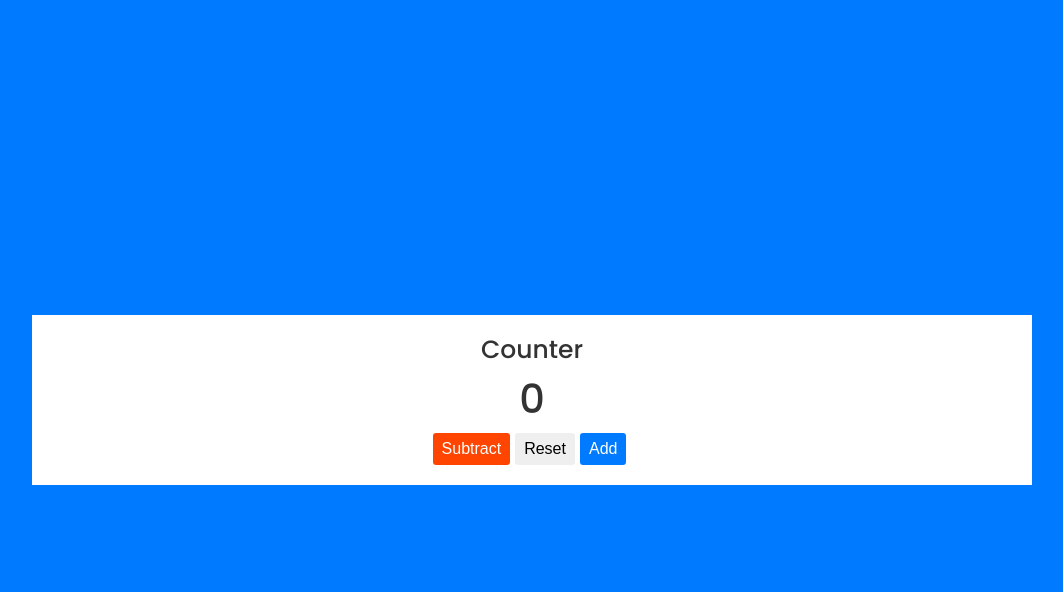
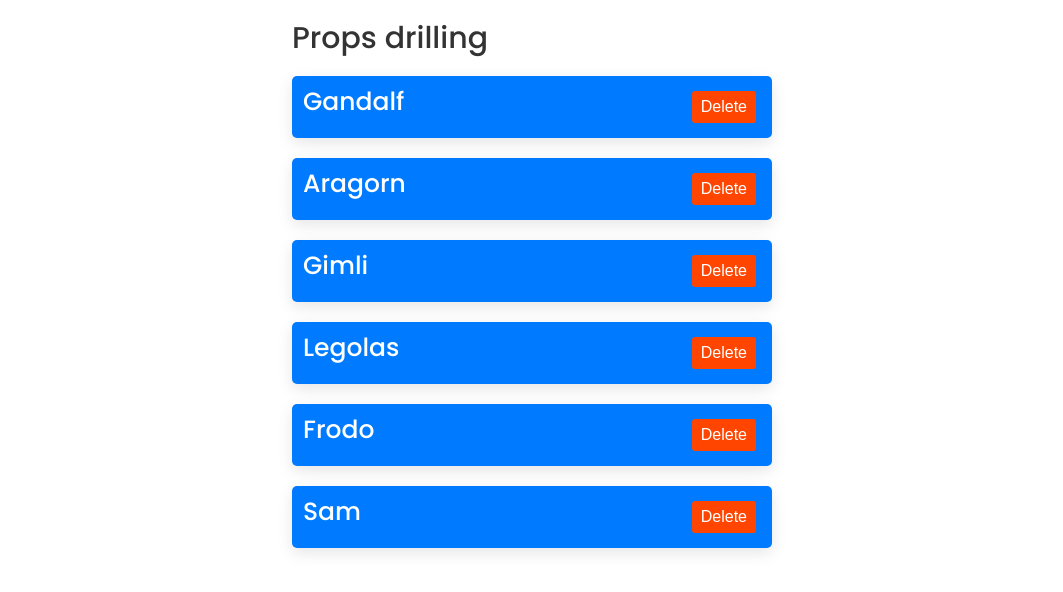
Before and after one commit to pengravity/hooks-sandbox, a React (Create React App) app: page / in a window 1280 px wide. Shown: the top 592 px of the page, without its empty margins (108-1171 px from the left). Built offline with nearby package versions, Linux system fonts and the light colour scheme.

Commit message:
props drilling - initial setup, delete functionality

```diff
--- a/src/App.js
+++ b/src/App.js
@@ -9,12 +9,13 @@ import UseReducerBasics from './components/useReducer/UseReducerBasics';
 // import UseEffectCleanup from './components/UseEffectCleanup';
 // import ControlledInputs from './components/forms/ControlledInputs';
 //import MultipleControlledInputs from './components/forms/MultipleControlledInputs';
-import UncontrolledInputs from './components/forms/UncontrolledInputs';
+// import UncontrolledInputs from './components/forms/UncontrolledInputs';
+import UserApp from './components/propsDrilling/UserApp';
 
 function App() {
   return (
     <div>
-      <UseReducerBasics />
+      <UserApp />
     </div>
   );
 }
--- /dev/null
+++ b/src/components/propsDrilling/User.js
@@ -0,0 +1,12 @@
+const User = ({ id, name, deleteUser }) => {
+  return (
+    <div className='--flex-between'>
+      <h3 className='--text-light'>{name}</h3>
+      <button onClick={() => deleteUser(id)} className='--btn --btn-danger'>
+        Delete
+      </button>
+    </div>
+  );
+};
+
+export default User;
--- /dev/null
+++ b/src/components/propsDrilling/UserApp.js
@@ -0,0 +1,24 @@
+import { useState } from 'react';
+
+import UserList from './UserList';
+import { userData } from './data';
+
+const UserApp = () => {
+  const [users, setUsers] = useState(userData);
+
+  const deleteUser = (id) => {
+    const newUsers = users.filter((user) => user.id !== id);
+    setUsers(newUsers);
+  };
+
+  return (
+    <div className='--flex-center'>
+      <div className='--width-500px --my --p'>
+        <h2>Props drilling</h2>
+        <UserList users={users} deleteUser={deleteUser} />
+      </div>
+    </div>
+  );
+};
+
+export default UserApp;
--- /dev/null
+++ b/src/components/propsDrilling/UserList.js
@@ -0,0 +1,17 @@
+import User from './User';
+
+const UserList = ({ users, deleteUser }) => {
+  return (
+    <div>
+      {users.map((user) => {
+        return (
+          <div className='--card --p --my2 --bg-primary' key={user.id}>
+            <User {...user} deleteUser={deleteUser} />
+          </div>
+        );
+      })}
+    </div>
+  );
+};
+
+export default UserList;
--- /dev/null
+++ b/src/components/propsDrilling/data.js
@@ -0,0 +1,26 @@
+export const userData = [
+  {
+    id: 1,
+    name: 'Gandalf',
+  },
+  {
+    id: 2,
+    name: 'Aragorn',
+  },
+  {
+    id: 3,
+    name: 'Gimli',
+  },
+  {
+    id: 4,
+    name: 'Legolas',
+  },
+  {
+    id: 5,
+    name: 'Frodo',
+  },
+  {
+    id: 6,
+    name: 'Sam',
+  },
+];
```
